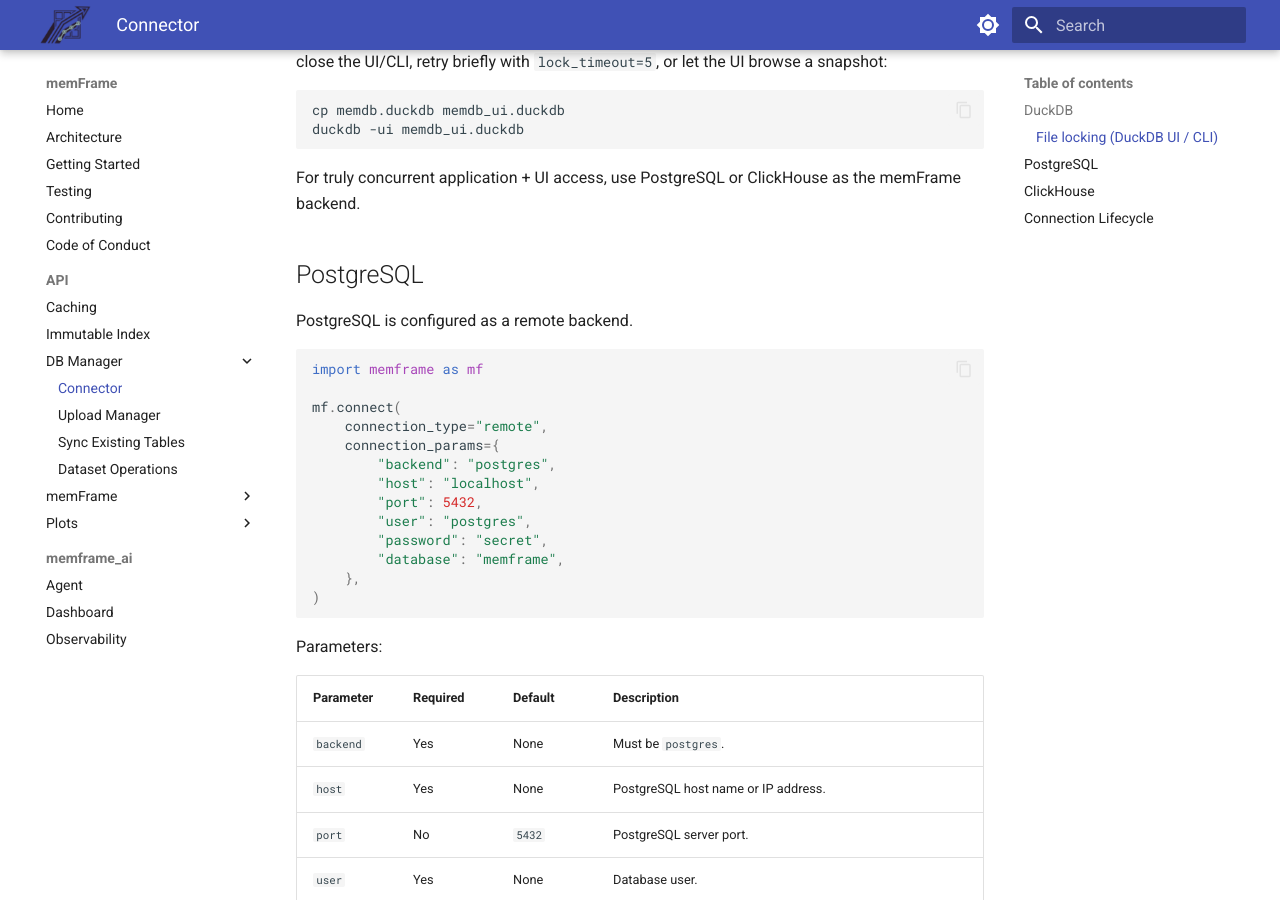
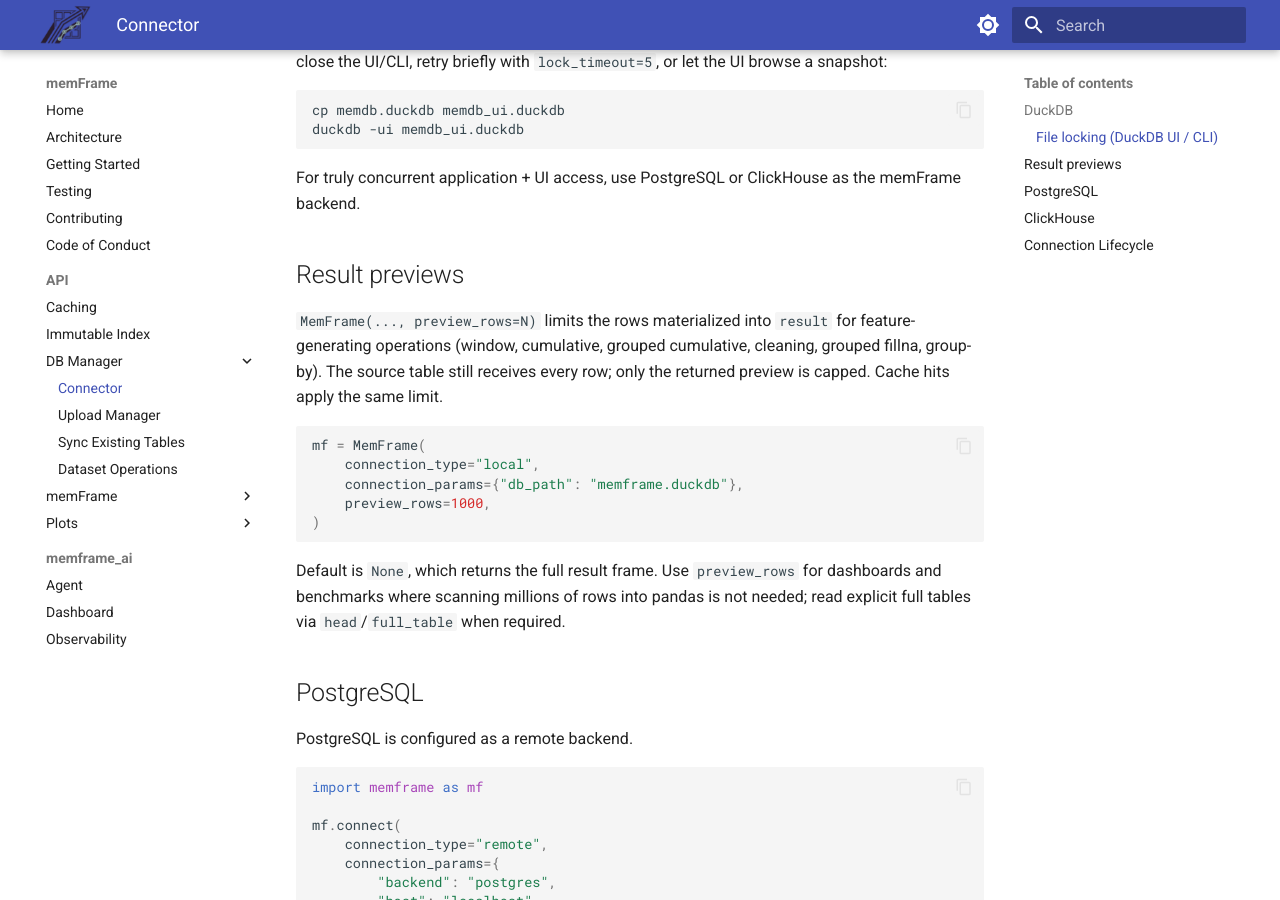
Before and after one commit to Debojit95/memFrame, an MkDocs documentation site: the page built from docs/api/connector.md, in a window 1280 px wide and 900 px high, scrolled down 1581 px. Built offline with MkDocs 1.6.1 and Material for MkDocs 9.7.7, drawn with Linux system fonts in a browser that asks for light colours.

Commit message:
[docs] document preview_rows
Explain the opt-in result cap for feature operations, full source
write-back, and cache-hit behavior.

````diff
--- a/docs/api/connector.md
+++ b/docs/api/connector.md
@@ -72,6 +72,25 @@
 
 For truly concurrent application + UI access, use PostgreSQL or ClickHouse
 as the memFrame backend.
+
+## Result previews
+
+`MemFrame(..., preview_rows=N)` limits the rows materialized into `result`
+for feature-generating operations (window, cumulative, grouped cumulative,
+cleaning, grouped fillna, group-by). The source table still receives every
+row; only the returned preview is capped. Cache hits apply the same limit.
+
+```python
+mf = MemFrame(
+    connection_type="local",
+    connection_params={"db_path": "memframe.duckdb"},
+    preview_rows=1000,
+)
+```
+
+Default is `None`, which returns the full result frame. Use `preview_rows` for
+dashboards and benchmarks where scanning millions of rows into pandas is not
+needed; read explicit full tables via `head`/`full_table` when required.
 
 ## PostgreSQL
 
````
